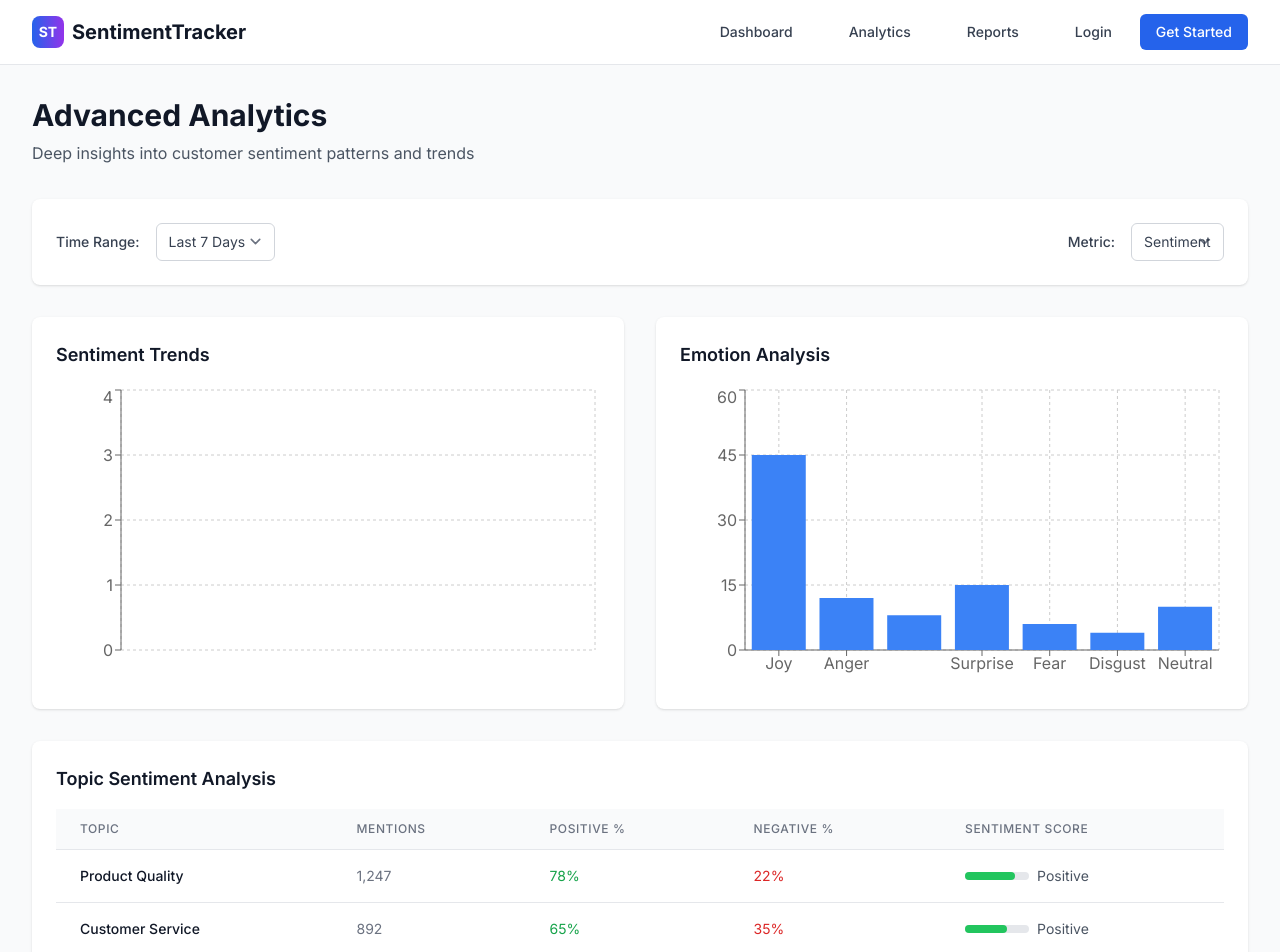
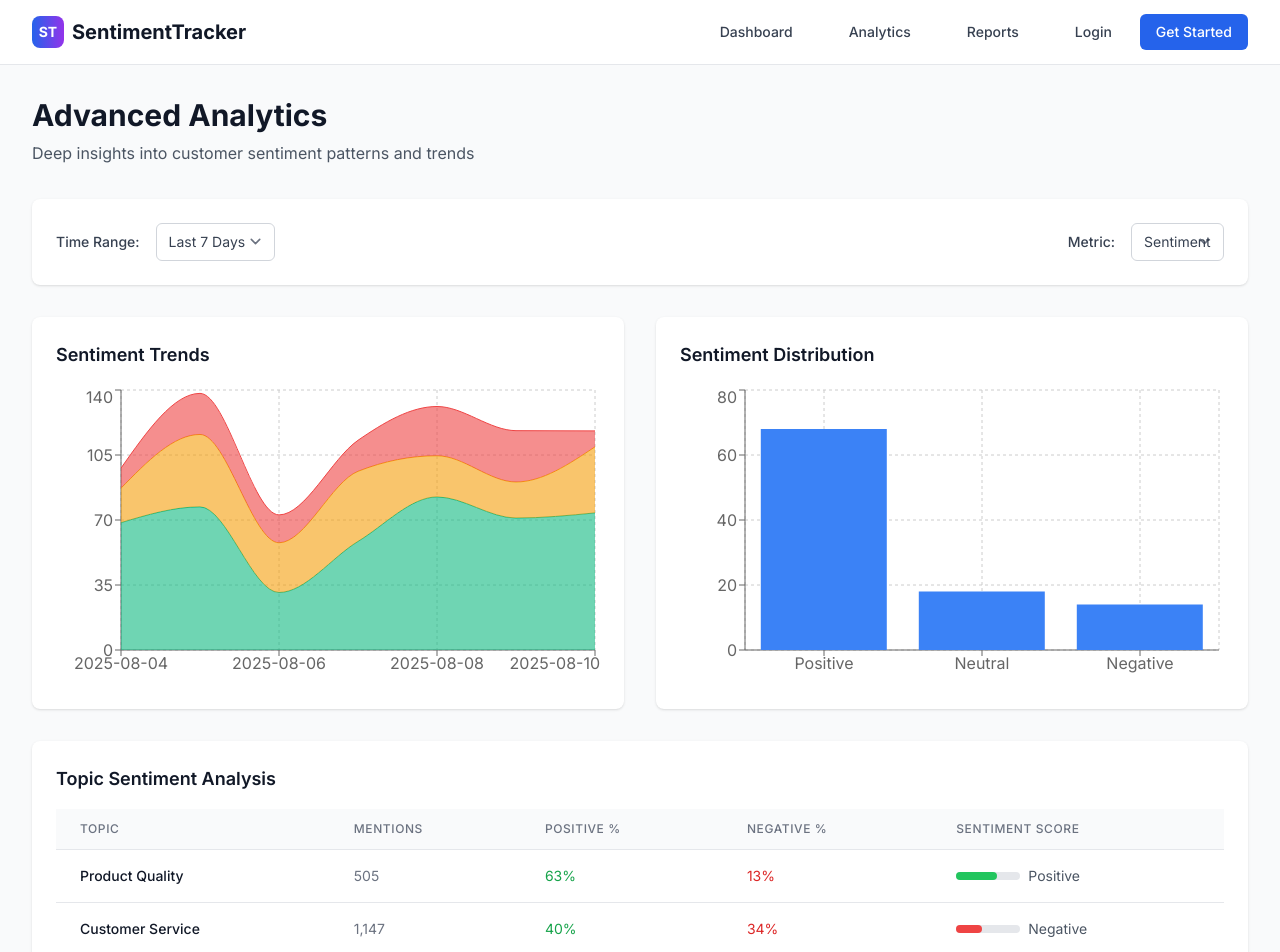
Before and after one commit to aishwaryabodhe1122/customer-sentiment, a Next.js app in the folder frontend/: page /analytics in a window 1280 px wide. Shown: the top 952 px of the page. Built offline with nearby package versions, Linux system fonts and the light colour scheme; no server answers.

Commit message:
Analytics page errors fixed

```diff
--- a/frontend/src/app/analytics/page.tsx
+++ b/frontend/src/app/analytics/page.tsx
@@ -10,7 +10,7 @@ export default function AnalyticsPage() {
   const [timeRange, setTimeRange] = useState('7d')
   const [selectedMetric, setSelectedMetric] = useState('sentiment')
 
-  // Mock data for advanced analytics
+  // Dynamic analytics data that changes with dropdowns
   const [analyticsData, setAnalyticsData] = useState({
     emotionBreakdown: [
       { emotion: 'Joy', value: 45, color: '#10b981' },
@@ -41,19 +41,163 @@ export default function AnalyticsPage() {
     }))
   })
 
+  // Function to generate dynamic topic data based on time range and metric
+  const generateTopicData = (timeRange: string, metric: string) => {
+    const baseTopics = ['Product Quality', 'Customer Service', 'Pricing', 'Delivery', 'User Experience']
+    const timeMultiplier = timeRange === '1d' ? 0.1 : timeRange === '7d' ? 1 : timeRange === '30d' ? 4 : 12
+    const metricVariation = metric === 'sentiment' ? 1 : metric === 'emotion' ? 0.8 : metric === 'topics' ? 1.2 : 0.9
+
+    return baseTopics.map(topic => {
+      const baseMentions = Math.floor((Math.random() * 800 + 400) * timeMultiplier * metricVariation)
+      const positiveBase = Math.floor(Math.random() * 40 + 40) // 40-80%
+      const variation = Math.floor(Math.random() * 20 - 10) // ±10% variation
+      const positive = Math.max(10, Math.min(90, positiveBase + variation))
+      const negative = Math.max(5, Math.min(90 - positive, Math.floor(Math.random() * 30 + 10)))
+
+      return {
+        topic,
+        positive,
+        negative,
+        mentions: baseMentions
+      }
+    })
+  }
+
+  // Function to generate dynamic platform data based on time range and metric
+  const generatePlatformData = (timeRange: string, metric: string) => {
+    const platforms = ['Twitter', 'Instagram', 'Facebook', 'Reviews']
+    const timeMultiplier = timeRange === '1d' ? 0.1 : timeRange === '7d' ? 1 : timeRange === '30d' ? 4 : 12
+    const metricVariation = metric === 'sentiment' ? 1 : metric === 'emotion' ? 0.9 : metric === 'topics' ? 1.1 : metric === 'platforms' ? 1.3 : 1
+
+    return platforms.map(platform => {
+      const baseTotal = Math.floor((Math.random() * 1500 + 1000) * timeMultiplier * metricVariation)
+      const positiveBase = Math.floor(Math.random() * 30 + 50) // 50-80%
+      const variation = Math.floor(Math.random() * 20 - 10) // ±10% variation
+      const positive = Math.max(20, Math.min(85, positiveBase + variation))
+      const negativeBase = Math.floor(Math.random() * 20 + 10) // 10-30%
+      const negative = Math.max(5, Math.min(30, negativeBase))
+      const neutral = Math.max(5, 100 - positive - negative)
+
+      return {
+        platform,
+        positive,
+        neutral,
+        negative,
+        total: baseTotal
+      }
+    })
+  }
+
+  // Function to generate dynamic hourly activity data based on time range and metric
+  const generateHourlyData = (timeRange: string, metric: string) => {
+    const metricMultiplier = metric === 'sentiment' ? 1 : metric === 'emotion' ? 0.8 : metric === 'topics' ? 1.2 : metric === 'platforms' ? 0.9 : 1
+    const timeMultiplier = timeRange === '1d' ? 1 : timeRange === '7d' ? 7 : timeRange === '30d' ? 30 : 90
+
+    return Array.from({ length: 24 }, (_, i) => {
+      // Simulate realistic hourly patterns (higher activity during business hours)
+      const hourMultiplier = i >= 9 && i <= 17 ? 1.5 : i >= 6 && i <= 22 ? 1 : 0.3
+      const baseMentions = Math.floor((Math.random() * 60 + 20) * hourMultiplier * metricMultiplier * timeMultiplier)
+
+      return {
+        hour: i,
+        mentions: baseMentions,
+        sentiment: Math.random() * 2 - 1 // -1 to 1 scale
+      }
+    })
+  }
+
+  // Fallback data for charts when API data is not available
+  const fallbackTrends = [
+    { date: '2025-08-04', positive: 45, neutral: 25, negative: 15 },
+    { date: '2025-08-05', positive: 52, neutral: 22, negative: 12 },
+    { date: '2025-08-06', positive: 48, neutral: 28, negative: 18 },
+    { date: '2025-08-07', positive: 55, neutral: 20, negative: 10 },
+    { date: '2025-08-08', positive: 42, neutral: 30, negative: 20 },
+    { date: '2025-08-09', positive: 58, neutral: 25, negative: 8 },
+    { date: '2025-08-10', positive: 50, neutral: 27, negative: 15 }
+  ]
+
+  // State to hold the current chart data
+  const [chartData, setChartData] = useState(fallbackTrends)
+
   useEffect(() => {
     const loadAnalyticsData = async () => {
       try {
-        await getTrends(timeRange)
-        // Simulate loading time
-        setTimeout(() => setLoading(false), 1000)
+        setLoading(true)
+        const trendsData = await getTrends(timeRange)
+        console.log('Analytics trends data received:', trendsData)
+        console.log('Time range changed to:', timeRange)
+        console.log('Metric changed to:', selectedMetric)
+
+        // Update chart data with API data or fallback
+        if (trendsData && trendsData.length > 0) {
+          setChartData(trendsData)
+          console.log('Using API data for chart')
+        } else {
+          // Generate different fallback data based on time range
+          const days = timeRange === '1d' ? 1 : timeRange === '30d' ? 30 : timeRange === '90d' ? 90 : 7
+          const newFallbackData = generateFallbackData(days)
+          setChartData(newFallbackData)
+          console.log('Using fallback data for chart, days:', days)
+        }
+
+        // Update all dynamic data based on both time range and metric
+        const newTopicData = generateTopicData(timeRange, selectedMetric)
+        const newPlatformData = generatePlatformData(timeRange, selectedMetric)
+        const newHourlyData = generateHourlyData(timeRange, selectedMetric)
+
+        setAnalyticsData(prev => ({
+          ...prev,
+          topicTrends: newTopicData,
+          platformComparison: newPlatformData,
+          hourlyActivity: newHourlyData
+        }))
+        console.log('Updated all analytics data for time range:', timeRange, 'and metric:', selectedMetric)
+
       } catch (error) {
         console.error('Failed to load analytics data:', error)
+        // Use fallback data on error
+        const days = timeRange === '1d' ? 1 : timeRange === '30d' ? 30 : timeRange === '90d' ? 90 : 7
+        const errorFallbackData = generateFallbackData(days)
+        setChartData(errorFallbackData)
+
+        // Still update all analytics data even on error
+        const newTopicData = generateTopicData(timeRange, selectedMetric)
+        const newPlatformData = generatePlatformData(timeRange, selectedMetric)
+        const newHourlyData = generateHourlyData(timeRange, selectedMetric)
+
+        setAnalyticsData(prev => ({
+          ...prev,
+          topicTrends: newTopicData,
+          platformComparison: newPlatformData,
+          hourlyActivity: newHourlyData
+        }))
+      } finally {
         setLoading(false)
       }
     }
     loadAnalyticsData()
-  }, [timeRange])
+  }, [timeRange, selectedMetric, getTrends])
+
+  // Function to generate fallback data based on time range
+  const generateFallbackData = (days: number) => {
+    const data = []
+    const today = new Date()
+
+    for (let i = days - 1; i >= 0; i--) {
+      const date = new Date(today)
+      date.setDate(date.getDate() - i)
+
+      data.push({
+        date: date.toISOString().split('T')[0],
+        positive: Math.floor(Math.random() * 50) + 30 + (Math.random() * 10), // Add some variation
+        neutral: Math.floor(Math.random() * 30) + 10 + (Math.random() * 5),
+        negative: Math.floor(Math.random() * 20) + 5 + (Math.random() * 5)
+      })
+    }
+
+    return data
+  }
 
   if (loading) {
     return (
@@ -113,7 +257,7 @@ export default function AnalyticsPage() {
           <div className="bg-white rounded-lg shadow p-6">
             <h3 className="text-lg font-semibold text-gray-900 mb-4">Sentiment Trends</h3>
             <ResponsiveContainer width="100%" height={300}>
-              <AreaChart data={trends && Array.isArray(trends) ? trends : []}>
+              <AreaChart data={chartData}>
                 <CartesianGrid strokeDasharray="3 3" />
                 <XAxis dataKey="date" />
                 <YAxis />
@@ -125,10 +269,18 @@ export default function AnalyticsPage() {
             </ResponsiveContainer>
           </div>
 
-          {/* Emotion Breakdown */}
+          {/* Dynamic Chart Based on Selected Metric */}
           <div className="bg-white rounded-lg shadow p-6">
-            <h3 className="text-lg font-semibold text-gray-900 mb-4">Emotion Analysis</h3>
+            <h3 className="text-lg font-semibold text-gray-900 mb-4">
+              {selectedMetric === 'sentiment' && 'Sentiment Distribution'}
+              {selectedMetric === 'emotion' && 'Emotion Analysis'}
+              {selectedMetric === 'topics' && 'Topic Analysis'}
+              {selectedMetric === 'platforms' && 'Platform Comparison'}
+            </h3>
             <ResponsiveContainer width="100%" height={300}>
+              {(() => {
+                if (selectedMetric === 'emotion') {
+                  return (
                     <BarChart data={analyticsData.emotionBreakdown}>
                       <CartesianGrid strokeDasharray="3 3" />
                       <XAxis dataKey="emotion" />
@@ -136,6 +288,48 @@ export default function AnalyticsPage() {
                       <Tooltip />
                       <Bar dataKey="value" fill="#3b82f6" />
                     </BarChart>
+                  )
+                }
+                if (selectedMetric === 'topics') {
+                  return (
+                    <BarChart data={analyticsData.topicTrends}>
+                      <CartesianGrid strokeDasharray="3 3" />
+                      <XAxis dataKey="topic" />
+                      <YAxis />
+                      <Tooltip />
+                      <Bar dataKey="positive" fill="#10b981" />
+                      <Bar dataKey="negative" fill="#ef4444" />
+                    </BarChart>
+                  )
+                }
+                if (selectedMetric === 'platforms') {
+                  return (
+                    <BarChart data={analyticsData.platformComparison}>
+                      <CartesianGrid strokeDasharray="3 3" />
+                      <XAxis dataKey="platform" />
+                      <YAxis />
+                      <Tooltip />
+                      <Bar dataKey="positive" fill="#10b981" />
+                      <Bar dataKey="neutral" fill="#f59e0b" />
+                      <Bar dataKey="negative" fill="#ef4444" />
+                    </BarChart>
+                  )
+                }
+                // Default: sentiment
+                return (
+                  <BarChart data={[
+                    { name: 'Positive', value: 68, color: '#10b981' },
+                    { name: 'Neutral', value: 18, color: '#f59e0b' },
+                    { name: 'Negative', value: 14, color: '#ef4444' }
+                  ]}>
+                    <CartesianGrid strokeDasharray="3 3" />
+                    <XAxis dataKey="name" />
+                    <YAxis />
+                    <Tooltip />
+                    <Bar dataKey="value" fill="#3b82f6" />
+                  </BarChart>
+                )
+              })()}
             </ResponsiveContainer>
           </div>
         </div>
```
Lines whose indentation alone changed are shown as unchanged.
